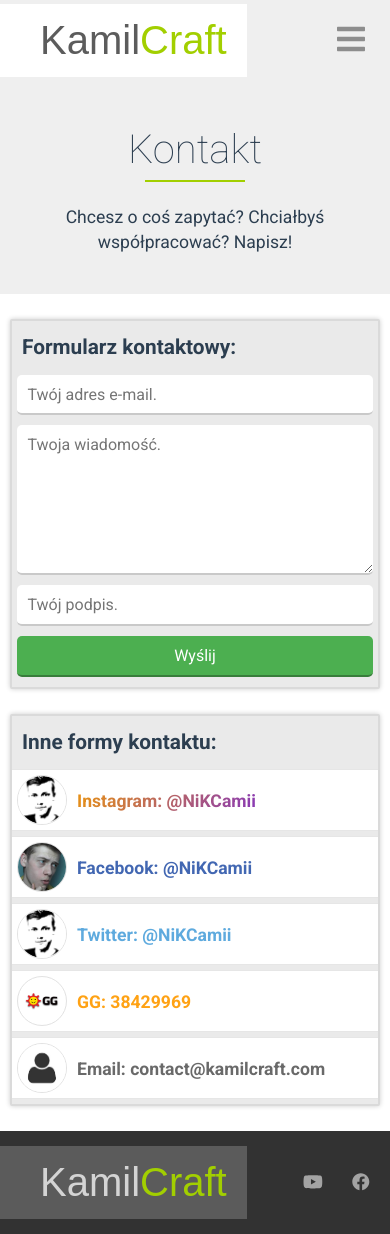
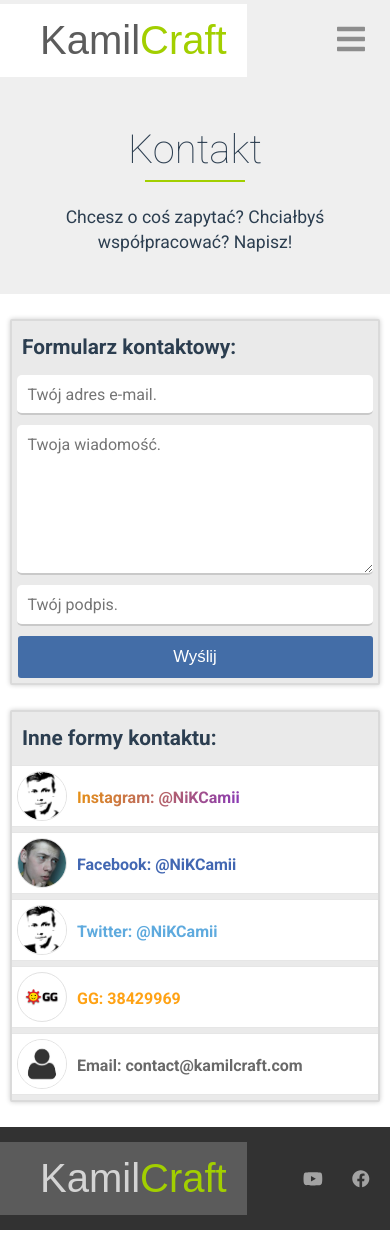
Before and after one commit to kamilniemczycki/kamilcraft.com, a Vue app: page /contact in a window 390 px wide. Built offline with nearby package versions, Linux system fonts and the light colour scheme; a web font is replaced by a local one.

Commit message:
Style update to contact page

```diff
--- a/src/components/sections/contacts/MailContact.vue
+++ b/src/components/sections/contacts/MailContact.vue
@@ -1,17 +1,19 @@
 <template>
-  <div class="contact-container" style="flex-basis: 500px;">
-    <div class="message-status"></div>
-    <header class="head">Formularz kontaktowy:</header>
+  <div class="contact_container">
+    <div class="message"></div>
+    <header class="container_head">Formularz kontaktowy:</header>
     <form id="form-point" @submit="formSubmit">
-      <input v-model="emailValue" class="contact-input" type="text" name="email" placeholder="Twój adres e-mail." />
-      <textarea v-model="messageValue" class="contact-input" name="message" placeholder="Twoja wiadomość."></textarea>
-      <input v-model="senderValue" class="contact-input" type="text" name="sender" placeholder="Twój podpis." />
-      <input :disabled="buttonDisabled" class="contact-input" type="submit" value="Wyślij"/>
+      <input v-model="emailValue" class="contact_input" type="text" name="email" placeholder="Twój adres e-mail." />
+      <textarea v-model="messageValue" class="contact_input" name="message" placeholder="Twoja wiadomość."></textarea>
+      <input v-model="senderValue" class="contact_input" type="text" name="sender" placeholder="Twój podpis." />
+      <base-btn is-reverse :disabled="buttonDisabled">Wyślij</base-btn>
     </form>
   </div>
 </template>
 
 <script>
+import BaseButton from '../../BaseButton'
+
 function emailValidate (mailObj) {
   const mailFormat = /^\w+([.-]?\w+)*@\w+([.-]?\w+)*(\.\w{2,3})+$/
   return !!mailObj.value.match(mailFormat)
@@ -43,41 +45,44 @@ export default {
       senderValue: ''
     }
   },
+  components: {
+    'base-btn': BaseButton
+  },
   watch: {
     emailValue (value) {
       if (this.statusError > 0 && emailValidate(this.email)) {
-        this.email.classList.remove('error')
+        this.email.classList.remove('contact_input-error')
       }
     },
     messageValue (value) {
       if (this.statusError > 0 && value !== '') {
-        this.message.classList.remove('error')
+        this.message.classList.remove('contact_input-error')
       }
     },
     senderValue (value) {
       if (this.statusError > 0 && value !== '') {
-        this.sender.classList.remove('error')
+        this.sender.classList.remove('contact_input-error')
       }
     }
   },
   methods: {
     clearErrors () {
       this.statusError = 0
-      this.email.classList.remove('error')
-      this.message.classList.remove('error')
-      this.sender.classList.remove('error')
+      this.email.classList.remove('contact_input-error')
+      this.message.classList.remove('contact_input-error')
+      this.sender.classList.remove('contact_input-error')
     },
     checkForm () {
       if (!emailValidate(this.email)) {
-        this.email.classList.add('error')
+        this.email.classList.add('contact_input-error')
         this.statusError++
       }
       if (this.message.value === '') {
-        this.message.classList.add('error')
+        this.message.classList.add('contact_input-error')
         this.statusError++
       }
       if (this.sender.value === '') {
-        this.sender.classList.add('error')
+        this.sender.classList.add('contact_input-error')
         this.statusError++
       }
     },
@@ -91,8 +96,8 @@ export default {
       this.clearErrors()
       this.checkForm()
 
-      const messageElement = document.querySelector('.message-status')
-      messageElement.classList.remove('message-status__ok', 'message-status__error')
+      const messageElement = document.querySelector('.message')
+      messageElement.classList.remove('message_ok', 'message_error')
 
       if (this.statusError === 0) {
         this.buttonDisabled = true
@@ -102,7 +107,7 @@ export default {
           sender: this.senderValue
         }).then(result => {
           messageElement.classList.add(
-            result.error ? 'message-status__error' : 'message-status__ok'
+            result.error ? 'message_error' : 'message_ok'
           )
 
           messageElement.textContent = result.message
@@ -113,7 +118,7 @@ export default {
           }
           this.buttonDisabled = false
         }).catch(() => {
-          messageElement.classList.add('message-status__error')
+          messageElement.classList.add('message_error')
           messageElement.textContent = 'Wystąpił błąd podczas wysyłania wiadomości. Proszę spróbować później.'
           this.buttonDisabled = false
         })
@@ -124,29 +129,33 @@ export default {
 </script>
 
 <style lang="scss" scoped>
-.contact-container {
-  margin: 10px;
-  max-width: 500px;
-  background-color: #eaeaea;
-  border: 2px solid #dadada;
-  border-radius: 2px;
-  box-shadow: 0 0 5px rgba(0, 0, 0, .2);
+@import "scss/media";
 
-  header.head {
-    padding: 10px;
-    line-height: 1.6em;
-    font-size: 1.3em;
-    font-weight: bold;
-  }
+.contact_container {
+  flex-basis: 500px;
 
-  form#form-point {
+  #form-point {
     display: flex;
     flex-direction: column;
     align-items: center;
   }
+
+  .btn {
+    width: 97%;
+    margin: 0 20px 5px;
+  }
 }
-.contact-container input, .contact-container textarea {
+
+.container_head {
+  padding: 10px;
+  line-height: 1.6em;
+  font-size: 1.3em;
+  font-weight: bold;
+}
+
+.contact_container input, .contact_container textarea {
   width: 97%;
+  max-width: 97%;
   border: 0;
   border-bottom: 2px solid #c9c9c9;
   padding: 10px 10px 8px;
@@ -156,64 +165,54 @@ export default {
   margin-bottom: 10px;
   border-radius: 5px;
 }
-input.contact-input:focus, textarea.contact-input:focus {
+
+.contact_input:focus, .contact_input:focus {
   outline: none;
   border-color: black;
 }
-textarea.contact-input {
+
+textarea.contact_input {
   max-width: 97%;
   min-width: 97%;
   min-height: 150px;
 }
-input.error, textarea.error {
+
+.contact_input-error, .contact_input-error {
   background-color: #ffc3b0;
   border-color: #ff865f;
   color: #c90000;
 }
-input.error::placeholder, textarea.error::placeholder {
+
+.contact_input-error::placeholder, .contact_input-error::placeholder {
   color: #c9000094;
 }
-input[type="submit"].contact-input {
-  appearance: unset;
-  color: white;
-  background-color: #4CAF50;
-  border-bottom: 2px solid #387d3b;
-}
-input[type="submit"].contact-input:hover {
-  box-shadow: 0 0 8px rgba(0,0,0,.4);
-}
-input[disabled].contact-input {
+
+input[disabled].contact_input {
   background-color: #cdcdcd;
   border-color: gray;
   color: black;
 }
-.message-status {
+
+.message {
   display: none;
   margin: 5px;
   padding: 8px;
   border-radius: 5px;
 }
-.message-status__ok, .message-status__error {
+
+.message_ok, .message_error {
   display: block;
 }
-.message-status__ok {
+
+.message_ok {
   background-color: #4CAF50;
   border: 1px solid #387d3b;
   color: white;
 }
-.message-status__error {
+
+.message_error {
   background-color: #ffc3b0;
   border: 1px solid #ff865f;
   color: #c90000;
 }
-@media screen and (max-width: 800px) {
-  .contact-elements {
-    display: block;
-    width: auto;
-  }
-  #instagram, #facebook, #twitter, #email, #gg {
-    font-size: 1em;
-    line-height: 1.2em;
-  }
-}
 </style>
--- a/src/components/sections/contacts/OtherContact.vue
+++ b/src/components/sections/contacts/OtherContact.vue
@@ -1,25 +1,43 @@
 <template>
-  <div class="contact-container" style="flex-basis: 410px">
-    <header class="head">Inne formy kontaktu:</header>
-    <div class="contact-element">
-      <img class="contact-element-icon" src="/assets/img/instagram.jpg" />
-      <span id="instagram"><a href="https://www.instagram.com/nikcamii/" target="_blank">Instagram: @NiKCamii</a></span>
+  <div class="contact_info">
+    <header class="info_head">Inne formy kontaktu:</header>
+    <div class="contact_element">
+      <img class="contact_element_icon"
+           src="/assets/img/instagram.jpg" />
+      <span id="instagram" class="contact_element_text">
+        <a href="https://www.instagram.com/nikcamii/"
+           target="_blank"
+           rel="noopener nofollow noreferrer">Instagram: @NiKCamii</a>
+      </span>
     </div>
-    <div class="contact-element">
-      <img class="contact-element-icon" src="/assets/img/facebook.jpg" />
-      <span id="facebook"><a href="https://www.facebook.com/nikcamii/" target="_blank">Facebook: @NiKCamii</a></span>
+    <div class="contact_element">
+      <img class="contact_element_icon" src="/assets/img/facebook.jpg" />
+      <span id="facebook" class="contact_element_text">
+        <a href="https://www.facebook.com/nikcamii/"
+           target="_blank"
+           rel="noopener nofollow noreferrer">Facebook: @NiKCamii</a>
+      </span>
     </div>
-    <div class="contact-element">
-      <img class="contact-element-icon" src="/assets/img/twitter.jpg" />
-      <span id="twitter"><a href="https://twitter.com/nikcamii" target="_blank">Twitter: @NiKCamii</a></span>
+    <div class="contact_element">
+      <img class="contact_element_icon"
+           src="/assets/img/twitter.jpg" />
+      <span id="twitter" class="contact_element_text">
+        <a href="https://twitter.com/nikcamii"
+           target="_blank"
+           rel="noopener nofollow noreferrer">Twitter: @NiKCamii</a>
+      </span>
     </div>
-    <div class="contact-element">
-      <img class="contact-element-icon" src="/assets/img/gg.png" />
-      <span id="gg">GG: 38429969</span>
+    <div class="contact_element">
+      <img class="contact_element_icon"
+           src="/assets/img/gg.png" />
+      <span id="gg" class="contact_element_text">GG: 38429969</span>
     </div>
-    <div class="contact-element">
-      <img class="contact-element-icon" src="/assets/img/user.jpg" />
-      <span id="email"><a href="mailto:contact@kamilcraft.com">Email: contact@kamilcraft.com</a></span>
+    <div class="contact_element">
+      <img class="contact_element_icon"
+           src="/assets/img/user.jpg" />
+      <span id="email" class="contact_element_text">
+        <a href="mailto:contact@kamilcraft.com">Email: contact@kamilcraft.com</a>
+      </span>
     </div>
   </div>
 </template>
@@ -31,28 +49,20 @@ export default {
 </script>
 
 <style lang="scss" scoped>
-.contact-container {
-  margin: 10px;
-  max-width: 500px;
-  background-color: #eaeaea;
-  border: 2px solid #dadada;
-  border-radius: 2px;
-  box-shadow: 0 0 5px rgba(0, 0, 0, .2);
+@import "scss/media";
 
-  header.head {
+.contact_info {
+  flex-basis: 410px;
+}
+
+.info_head {
   padding: 10px;
   line-height: 1.6em;
   font-size: 1.3em;
   font-weight: bold;
 }
 
-  form#form-point {
-    display: flex;
-    flex-direction: column;
-    align-items: center;
-  }
-}
-.contact-element {
+.contact_element {
   display: flex;
   align-items: center;
   padding: 5px;
@@ -71,9 +81,8 @@ export default {
       text-decoration: underline;
     }
   }
-}
 
-.contact-element-icon {
+  &_icon {
     border-radius: 50%;
     border: 1px solid #e2e2e2;
     width: 50px;
@@ -82,11 +91,12 @@ export default {
     object-fit: contain;
   }
 
-#instagram, #facebook, #twitter, #email, #gg {
+  &_text{
     padding-top: 2px;
     line-height: 1.6em;
     font-size: 1.1em;
     font-weight: bold;
+  }
 }
 
 #instagram {
@@ -110,4 +120,11 @@ export default {
 #gg {
   color: #ffa214;
 }
+
+@include media-tablet {
+  #instagram, #facebook, #twitter, #email, #gg {
+    font-size: 1em;
+    line-height: 1.2em;
+  }
+}
 </style>
--- a/src/views/Contact.vue
+++ b/src/views/Contact.vue
@@ -28,6 +28,8 @@ export default {
 </script>
 
 <style lang="scss">
+@import "scss/media";
+
 .contact {
   padding: 25px 0;
 
@@ -37,12 +39,21 @@ export default {
     justify-content: center;
   }
 
-    @media screen and (max-width: 940px) {
+  .contact_container, .contact_info {
+    margin: 10px;
+    max-width: 500px;
+    background-color: #eaeaea;
+    border: 2px solid #dadada;
+    border-radius: 2px;
+    box-shadow: 0 0 5px rgba(0, 0, 0, .2);
+  }
+
+  @include media-tablet {
     .container {
       display: block;
       margin: 0 auto;
 
-        .contact-container {
+      .contact_container, .contact_info {
         margin: 0 auto 25px;
         &:last-child {
           margin-bottom: 0;
@@ -50,11 +61,11 @@ export default {
       }
     }
   }
-    @media screen and (max-width: 640px) {
+  @include media-mobile {
     .container {
       padding: 0 10px;
 
-        .contact-container {
+      .contact_container {
         max-width: unset;
       }
     }
```
Lines whose indentation alone changed are shown as unchanged.
